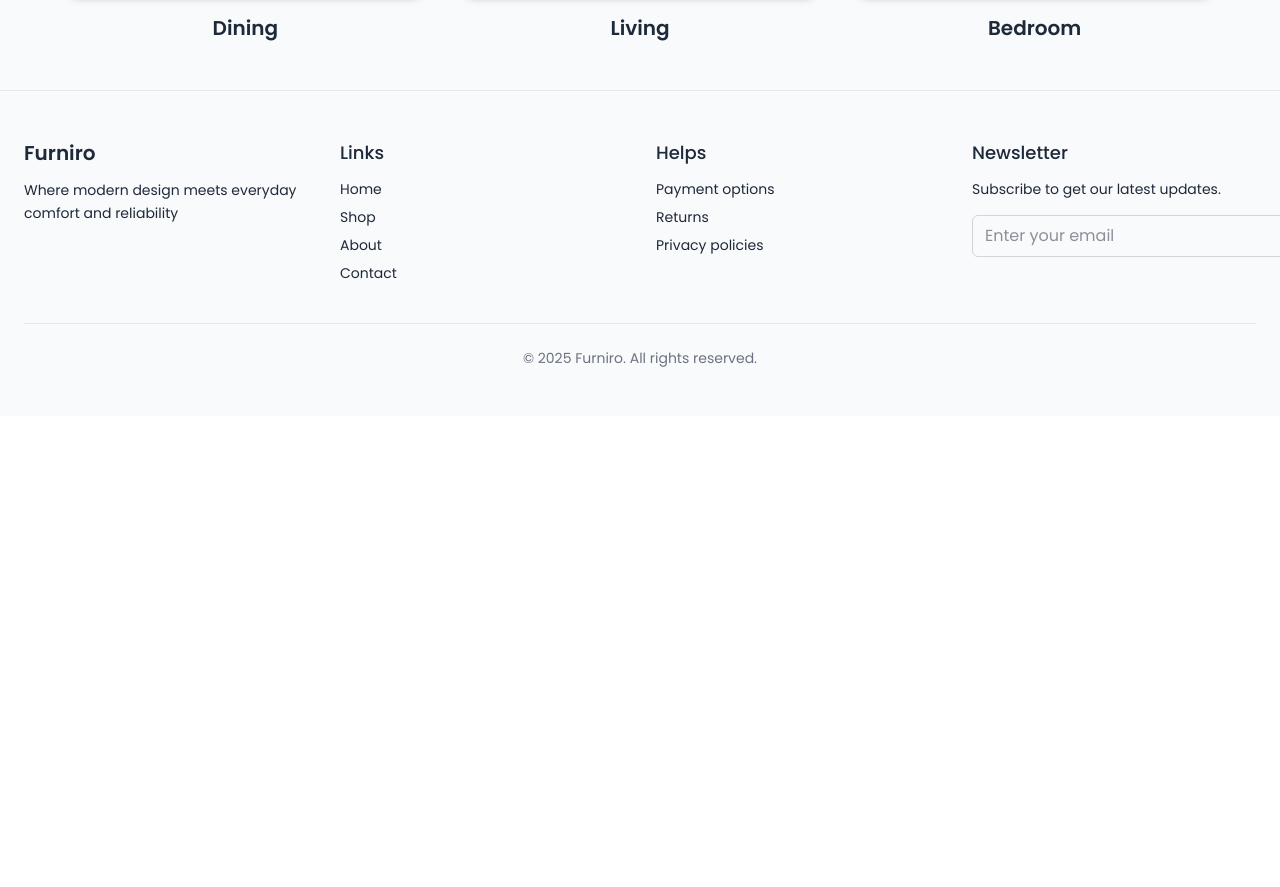
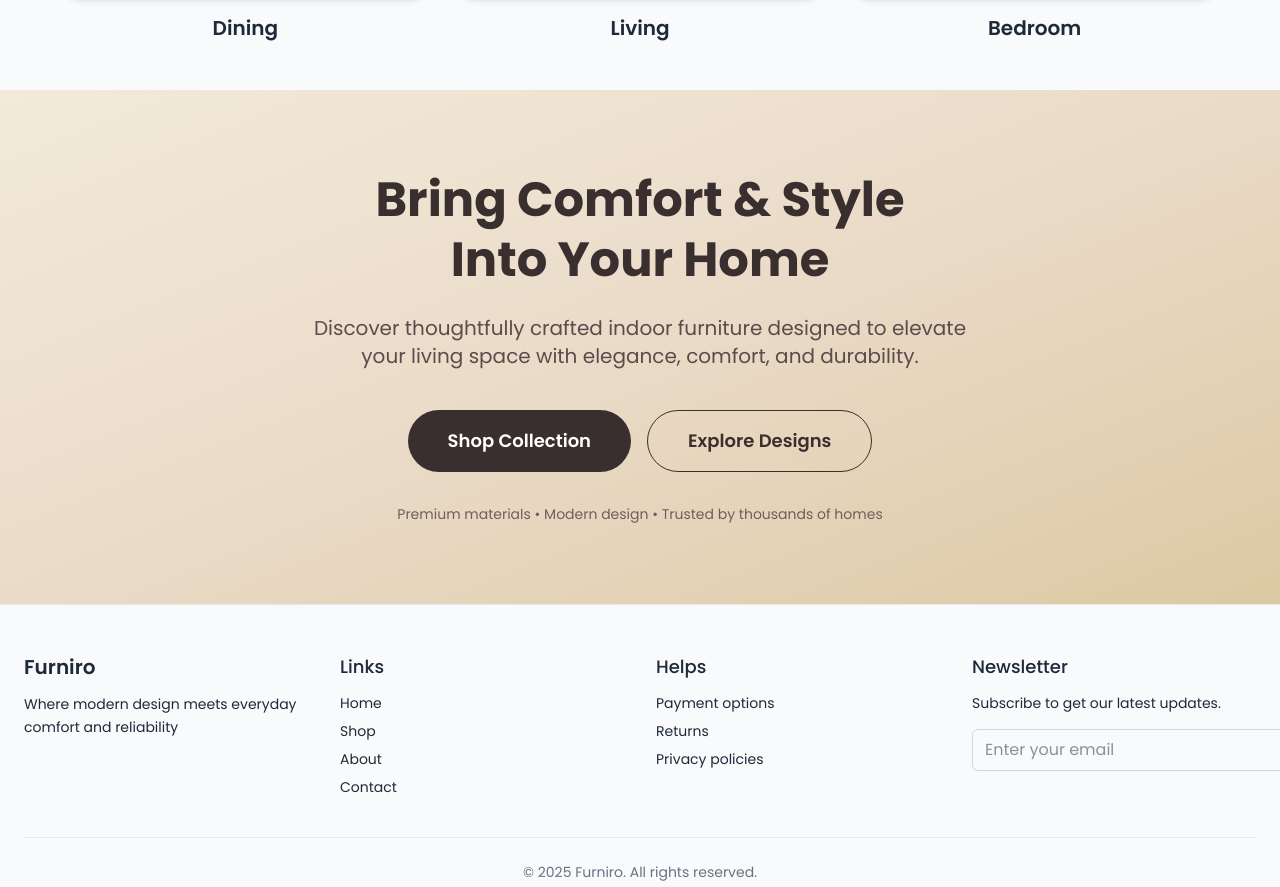
Before and after one commit to touhidtamim/Furniro, a React (Vite) app: page / in a window 1280 px wide. Shown: the part 1413-2300 px from the top of the page. Before the commit the page ends 1829 px from the top, so only its background shows below. Built offline with nearby package versions, Linux system fonts and the light colour scheme.

Commit message:
updated home page

```diff
--- a/src/Pages/Home/Home.jsx
+++ b/src/Pages/Home/Home.jsx
@@ -1,12 +1,14 @@
 import React from "react";
 import Banner from "../../Components/Home/Banner";
 import BrowseTheRange from "../../Components/Home/BrowseTheRange";
+import CTA from "../../Components/Home/CTA";
 
 const Home = () => {
   return (
     <div>
       <Banner />
       <BrowseTheRange />
+      <CTA />
     </div>
   );
 };
```
